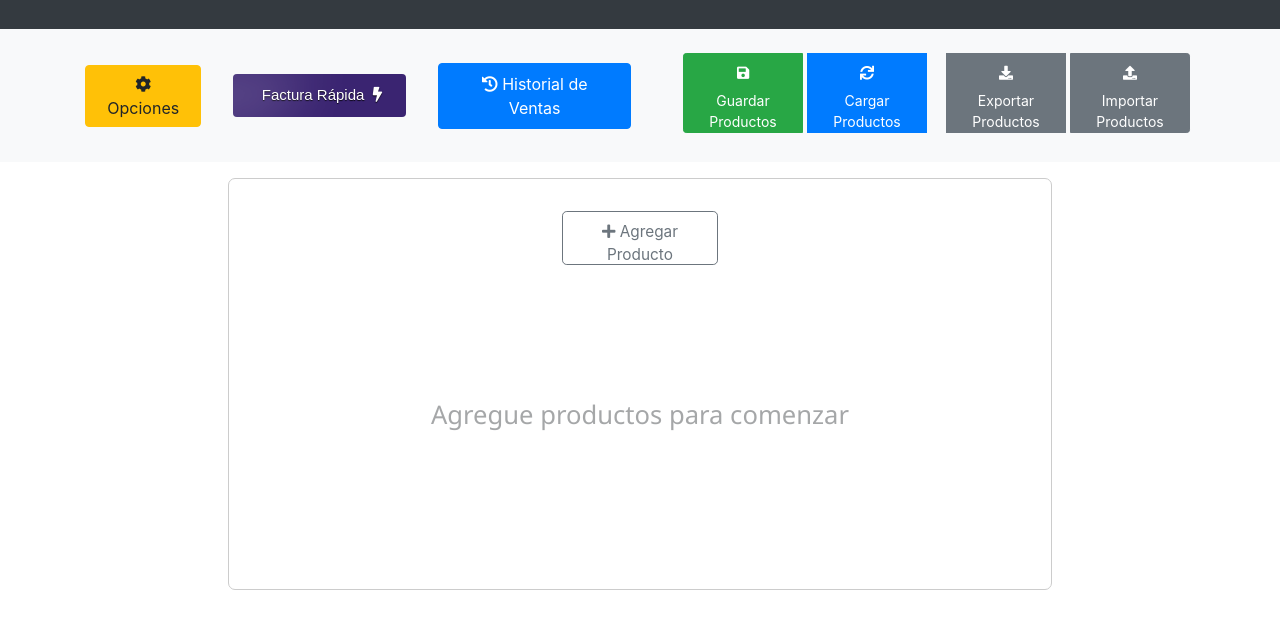
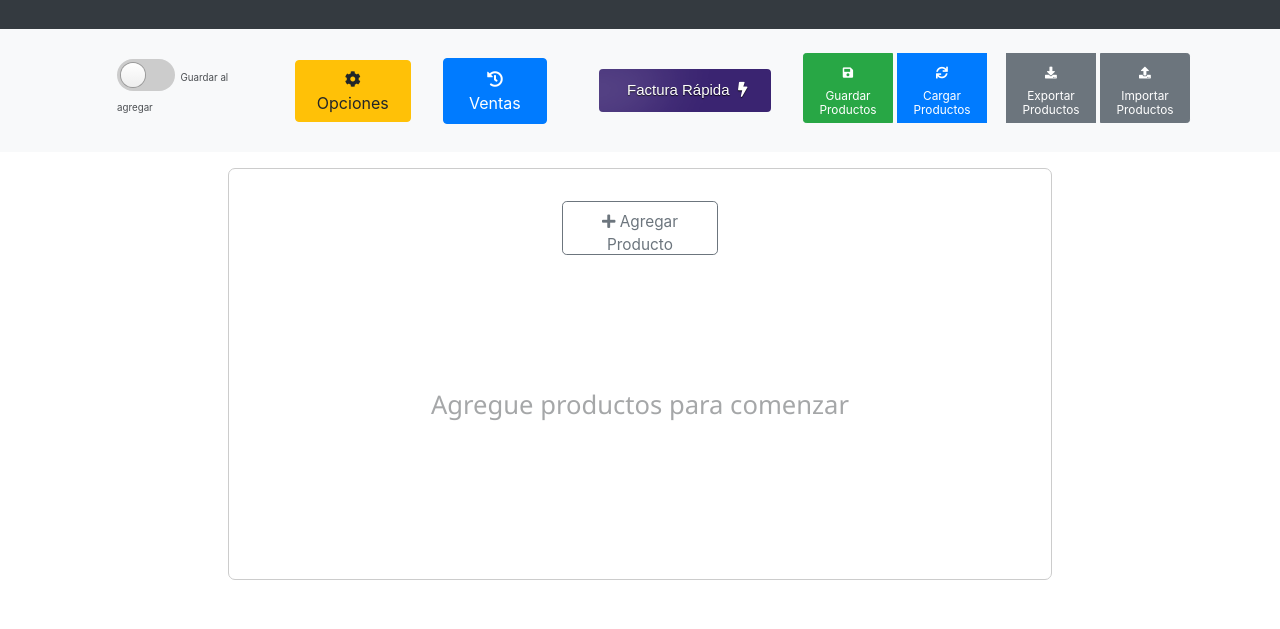
Before and after one commit to maxii1996/BaduCalculator-Online, a plain HTML site: page index.html in a window 1280 px wide. Shown: the part 99-728 px from the top of the page. Drawn offline with nearby package versions, Linux system fonts and the light colour scheme.

Commit message:
v1.0.4
Little Changes
AutoSave add

```diff
--- a/estilos.css
+++ b/estilos.css
@@ -265,6 +265,7 @@ button {
 .boton-icono i {
   display: block;
   margin-bottom: 0.1rem;
+
    padding: 8px 15px;
 }
 
@@ -276,8 +277,9 @@ button {
   margin-right: 5px;
   margin-bottom: 5px;
   padding: 2rem;
-  width: 120px;
-  height: 80px;
+
+  width: 90px;
+  height: 70px;
 }
 
 .boton-icono svg {
@@ -288,6 +290,7 @@ button {
 #contenedor-botones {
   display: flex;
   flex-wrap: wrap;
+
   margin-top: 2px;
   margin-bottom: 2px;
   justify-content: center;
@@ -746,3 +749,65 @@ h1 {
 .productos {
   background-color: #fafafa;
 }
+
+
+.toggle {
+  cursor: pointer;
+  display: inline-block;
+}
+
+.toggle-switch {
+  display: inline-block;
+  background: #ccc;
+  border-radius: 16px;
+  width: 58px;
+  height: 32px;
+  position: relative;
+  vertical-align: middle;
+  transition: background 0.25s;
+}
+.toggle-switch:before, .toggle-switch:after {
+  content: "";
+}
+.toggle-switch:before {
+  display: block;
+  background: linear-gradient(to bottom, #fff 0%, #eee 100%);
+  border-radius: 50%;
+  box-shadow: 0 0 0 1px rgba(0, 0, 0, 0.25);
+  width: 24px;
+  height: 24px;
+  position: absolute;
+  top: 4px;
+  left: 4px;
+  transition: left 0.25s;
+}
+.toggle:hover .toggle-switch:before {
+  background: linear-gradient(to bottom, #fff 0%, #fff 100%);
+  box-shadow: 0 0 0 1px rgba(0, 0, 0, 0.5);
+}
+.toggle-checkbox:checked + .toggle-switch {
+  background: #56c080;
+}
+.toggle-checkbox:checked + .toggle-switch:before {
+  left: 30px;
+}
+
+.toggle-checkbox {
+  position: absolute;
+  visibility: hidden;
+}
+
+.toggle-label {
+  margin-left: 1px;
+  position: relative;
+  top: 2px;
+  right: 0rem;
+    opacity: 0.8;
+  font-size: 0.61rem;
+}
+
+.btn-group button.btn {
+font-size: 0.74rem;
+
+  line-height: 1.2;
+}
--- a/index.html
+++ b/index.html
@@ -34,9 +34,20 @@
 
  <div class="container">
 
+
+<label class="toggle" style="margin-left: 2rem;">
+  <input class="toggle-checkbox" type="checkbox" id="autoguardarProductos" checked>
+  <div class="toggle-switch"></div>
+  <span class="toggle-label">Guardar al agregar</span>
+</label>
+
+
 <button id="modal-btn" class="btn btn-warning">
   <i class="fas fa-cog"></i> Opciones
 </button>
+<a class="nav-link btn btn-primary" href="#" data-toggle="modal" data-target="#historialVentasModal">
+        <i class="fas fa-history"></i> Ventas
+      </a>
 
 <button type="button" class="custom-btn" id="cargarFacturacionRapida">
 
@@ -50,9 +61,7 @@
 
 
 
-<a class="nav-link btn btn-primary" href="#" data-toggle="modal" data-target="#historialVentasModal">
-        <i class="fas fa-history"></i> Historial de Ventas
-      </a>
+
 
 
 
@@ -214,6 +223,8 @@
   </div>
  </div>
 </div>
+
+
 
 <div class="btn-group" role="group">
 <button id="guardarProductos" class="btn btn-success btn-sm boton-icono">
--- a/script.js
+++ b/script.js
@@ -18,6 +18,7 @@ document.getElementById("confirmDeleteButton").addEventListener("click", () => {
 
 document.addEventListener("DOMContentLoaded", () => {
 
+	cargarEstadoAutoguardado();
   console.log('DOMContentLoaded');
   cargarProductos();
   loadSavedTexts();
@@ -67,39 +68,14 @@ if ('serviceWorker' in navigator) {
 let productoId = 0;
 
 function agregarProducto() {
-    const nombreProducto = document.getElementById('nombreProducto').value.trim();
-    const precio = document.getElementById('precio').value;
 
-    if (esProductoDuplicado(nombreProducto)) {
-        alert('No se pueden agregar productos con el mismo nombre.');
-        return;
-    }
+   agregarProductoSinNotificacion();
+    mostrarNotificacion('Producto agregado correctamente', 'success', '');
 
-    if (nombreProducto.length < 2) {
-        alert('El nombre del producto debe tener al menos 2 caracteres.');
-        return;
-    }
+    if (autoguardarProductos.checked) {
+    guardarProductos();
+  }
 
-    if (precio == 0 || precio <= 0) {
-        alert('No se pueden agregar productos con precio 0 o menor.');
-        return;
-    }
-
-    const listaProductos = document.getElementById('listaProductos');
-    const nuevoProducto = document.createElement('div');
-    nuevoProducto.innerHTML = document.getElementById('productoTemplate').innerHTML.replace(/{id}/g, productoId).replace('{nombreProducto}', nombreProducto).replace('{precio}', precio);
-    nuevoProducto.querySelector('.editarProducto').addEventListener('click', editarProducto);
-
-   const listItem = nuevoProducto.querySelector(".inner-product");
-    if (listItem) {
-      listItem.className += productoId % 2 === 0 ? ' par' : ' impar';
-    }
-    listaProductos.appendChild(nuevoProducto);
-    productoId++;
-    mostrarOcultarBotonFacturar();
-
-    document.getElementById('nombreProducto').value = '';
-    document.getElementById('precio').value = '';
 }
 
 function esProductoDuplicado(nombreProducto) {
@@ -255,7 +231,8 @@ function guardarProductos() {
 
 
 function cargarProductos() {
-    const productosJson = localStorage.getItem('productos');
+
+   const productosJson = localStorage.getItem('productos');
     if (!productosJson) {
         return;
     }
@@ -267,11 +244,55 @@ function cargarProductos() {
     productos.forEach(producto => {
         document.getElementById('nombreProducto').value = producto.nombreProducto;
         document.getElementById('precio').value = producto.precio;
-        agregarProducto();
+        agregarProductoSinNotificacion();
     });
+}
 
-    showNotification('Productos cargados correctamente.');
+
+
+
+function agregarProductoSinNotificacion() {
+
+   const nombreProducto = document.getElementById('nombreProducto').value.trim();
+    const precio = document.getElementById('precio').value;
+
+    if (esProductoDuplicado(nombreProducto)) {
+        alert('No se pueden agregar productos con el mismo nombre.');
+        return;
+    }
+
+    if (nombreProducto.length < 2) {
+        alert('El nombre del producto debe tener al menos 2 caracteres.');
+        return;
+    }
+
+    if (precio == 0 || precio <= 0) {
+        alert('No se pueden agregar productos con precio 0 o menor.');
+        return;
+    }
+
+    const listaProductos = document.getElementById('listaProductos');
+    const nuevoProducto = document.createElement('div');
+    nuevoProducto.innerHTML = document.getElementById('productoTemplate').innerHTML.replace(/{id}/g, productoId).replace('{nombreProducto}', nombreProducto).replace('{precio}', precio);
+    nuevoProducto.querySelector('.editarProducto').addEventListener('click', editarProducto);
+
+   const listItem = nuevoProducto.querySelector(".inner-product");
+    if (listItem) {
+      listItem.className += productoId % 2 === 0 ? ' par' : ' impar';
+    }
+    listaProductos.appendChild(nuevoProducto);
+    productoId++;
+    mostrarOcultarBotonFacturar();
+
+    document.getElementById('nombreProducto').value = '';
+    document.getElementById('precio').value = '';
+
+
+
+
+
 }
+
 
 
 function exportarProductos() {
@@ -1250,7 +1271,30 @@ function updatePagination() {
   }
 }
 
+const autoguardarProductos = document.getElementById('autoguardarProductos');
 
+autoguardarProductos.addEventListener('change', () => {
+  guardarEstadoAutoguardado();
+
+  if (autoguardarProductos.checked) {
+    guardarProductos();
+  }
+});
+
+function guardarEstadoAutoguardado() {
+  const autoguardadoActivo = autoguardarProductos.checked;
+  localStorage.setItem('autoguardadoActivo', autoguardadoActivo);
+}
+
+function cargarEstadoAutoguardado() {
+  const autoguardadoActivo = localStorage.getItem('autoguardadoActivo');
+
+  if (autoguardadoActivo === 'true') {
+    autoguardarProductos.checked = true;
+  } else {
+    autoguardarProductos.checked = false;
+  }
+}
 
 
 
```
